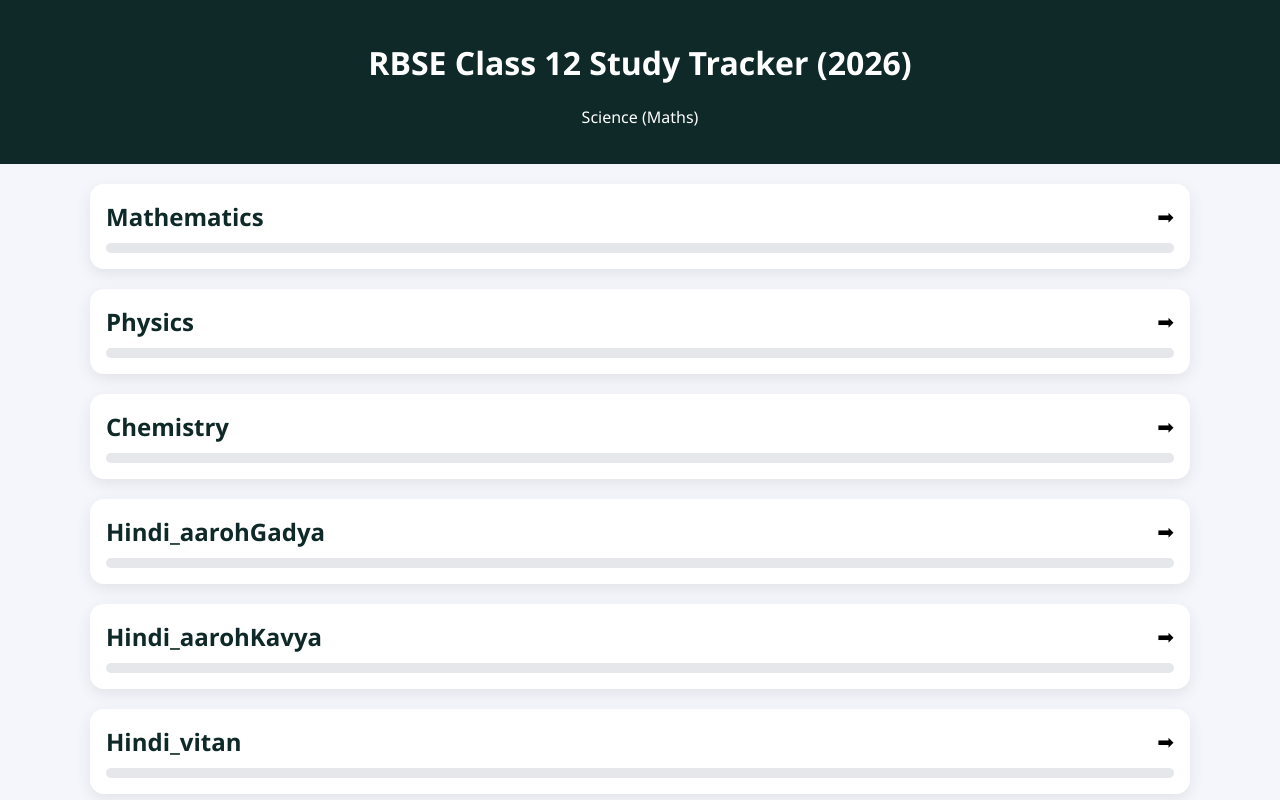
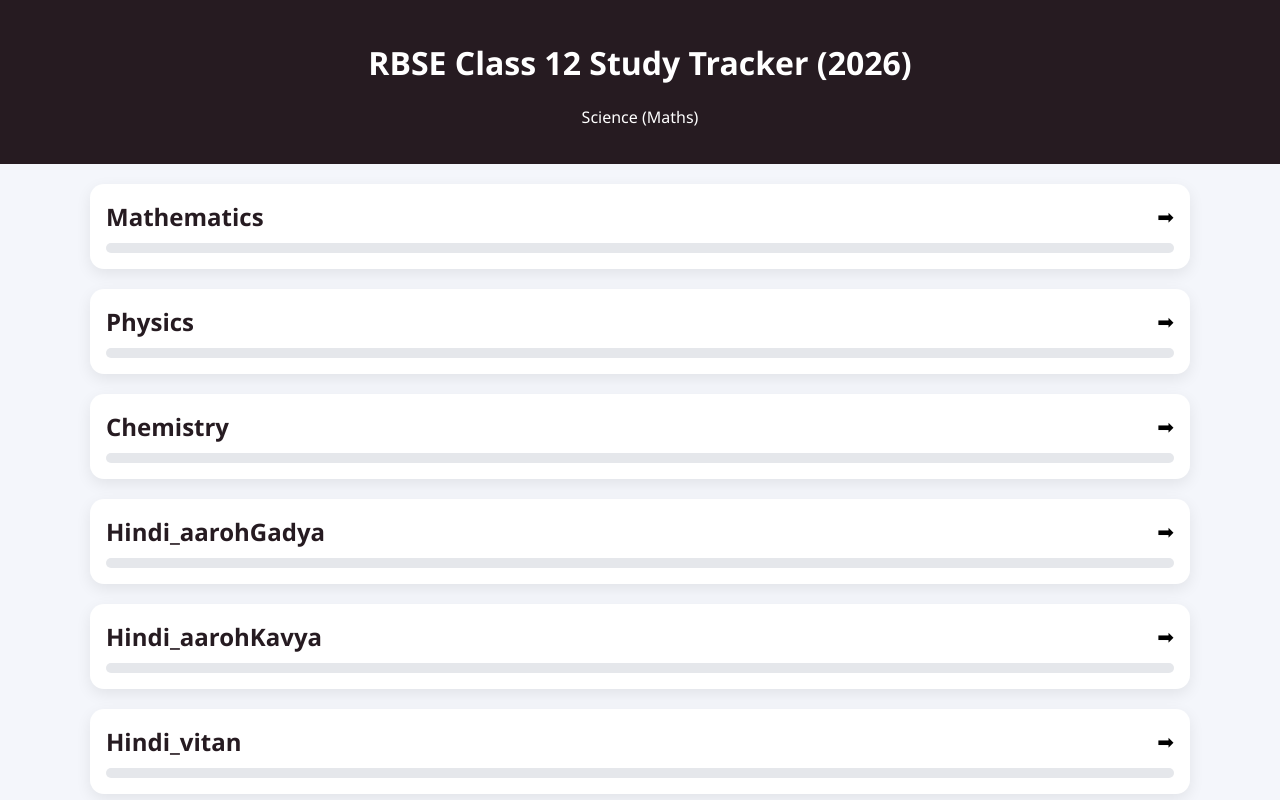
Before and after one commit to mukeshcoderhub/RBSE-TrackPro, a plain HTML site: page index.html in a window 1280 px wide. Shown: the top 800 px of the page. Drawn offline with Linux system fonts and the light colour scheme.

Commit message:
Updated project files

```diff
--- a/index.html
+++ b/index.html
@@ -13,7 +13,7 @@
       }
 
       header {
-        background: #0e2927;
+        background: #261b21;
         color: white;
         padding: 20px;
         text-align: center;
@@ -42,7 +42,7 @@
 
       .subject-header h2 {
         margin: 0;
-        color: #0e2927;
+        color: #261b21;
       }
 
       .arrow {
@@ -114,7 +114,7 @@
       }
 
       .back-btn {
-  background: #0e2927;
+        background: #261b21;
         color: white;
         border: none;
         padding: 8px 14px;
@@ -122,7 +122,6 @@
         cursor: pointer;
         margin-bottom: 10px;
       }
-
     </style>
   </head>
 
@@ -170,13 +169,9 @@
           "Semiconductor Electronics: Materials, Devices and Simple Circuits",
         ],
         Chemistry: [
-          "The Solid State",
           "Solutions",
           "Electrochemistry",
           "Chemical Kinetics",
-          "Surface Chemistry",
-          "General Principles and Processes of Isolation of Elements",
-          "The p-Block Elements",
           "The d- and f-Block Elements",
           "Coordination Compounds",
           "Haloalkanes and Haloarenes",
@@ -184,8 +179,6 @@
           "Aldehydes, Ketones and Carboxylic Acids",
           "Amines",
           "Biomolecules",
-          "Polymers",
-          "Chemistry in Everyday Life",
         ],
         Hindi_aarohGadya: [
           "भक्तिन",
@@ -193,50 +186,31 @@
           "काले मेघा पानी दे",
           "पहलवान की ढोलक",
           "शिरीष के फूल",
-          "जामुन का पेड़",
-          "आत्मपरिचय",
+          "भीमराव अम्बेडकर (बाबासाहेब) ",
         ],
         Hindi_aarohKavya: [
-          "जयशंकर प्रसाद",
-          "सूरदास",
+          "हरिवंश राय बच्चन",
+          "आलोक धन्वा",
+          "कुँवर नारायण",
+          "रघुवीर सहाय",
+          "शमशेर बहादुर सिंह",
+          "सूर्यकांत त्रिपाठी निराला",
           "तुलसीदास",
-          "निराला",
-          "नागार्जुन",
-          "केदारनाथ अग्रवाल",
-          "रामधारी सिंह दिनकर",
+          "फ़िराक़ गोरखपुरी",
+          "उमाशंकर जोशी",
         ],
-        Hindi_vitan: [
-          "सिल्वर वैडिंग",
-          "जूझ",
-          "अतीत में दबे पाँव",
-          "डायरी के पन्ने",
-        ],
+        Hindi_vitan: ["सिल्वर वैडिंग", "जूझ", "अतीत में दबे पाँव"],
         Hindi_Gramer: [
-          "संधि",
-          "समास",
-          "उपसर्ग और प्रत्यय",
+          "भाषा, व्याकरण एवं लिपि का परिचय",
+          "शब्द शक्ति",
           "अलंकार",
-          "रस",
-          "छंद",
-          "वाक्य भेद",
-          "वाच्य",
-          "काल",
-          "कारक",
-          "लिंग",
-          "वचन",
-          "पर्यायवाची शब्द",
-          "विलोम शब्द",
-          "मुहावरे और लोकोक्तियाँ",
-          "शब्द शुद्धि",
-          "वाक्य शुद्धि",
-          "लेखन के प्रकार",
-          "पत्र लेखन",
-          "निबंध लेखन",
-          "संवाद लेखन",
-          "विज्ञापन लेखन",
-          "सूचना लेखन",
-          "रिपोर्ट लेखन",
-          "प्रेस विज्ञप्ति",
+          "परिभाषिक शब्दावली",
+          "निबंध",
+          "पत्र एवं प्रारूप लेखन",
+          "विभिन्न माध्यमों के लिए लेखन",
+          "विशेष लेखन – स्वरूप और प्रकार",
+          "कहानी का गद्य रूपांतरण",
+          "रेडियो नाटक",
         ],
         English_Flamingo_Prose: [
           "The Last Lesson",
@@ -250,7 +224,6 @@
         ],
         English_Flamingo_Poetry: [
           "My Mother at Sixty-Six",
-          "An Elementary School Classroom in a Slum",
           "Keeping Quiet",
           "A Thing of Beauty",
           "A Roadside Stand",
@@ -261,31 +234,19 @@
           "The Tiger King",
           "Journey to the End of the Earth",
           "The Enemy",
-          "Should Wizard Hit Mommy?",
           "On the Face of It",
-          "Evans Tries an O-Level",
           "Memories of Childhood",
         ],
         English_Gramer: [
-          "Tenses",
-          "Modals",
-          "Active and Passive Voice",
-          "Direct and Indirect Speech (Narration)",
-          "Subject–Verb Agreement",
-          "Articles",
-          "Prepositions",
           "Conjunctions",
-          "Determiners",
+          "Synthesis",
+          "Phrasal verbs",
           "Clauses",
-          "Reported Speech (Statements, Questions, Commands)",
-          "Transformation of Sentences",
-          "Editing and Omission",
-          "Sentence Reordering (Jumbled Sentences)",
-          "Gap Filling",
-          "Error Correction",
+          "Report OR Paragraph",
+          "Letter OR Application",
+          "Notic OR Reply",
         ],
       };
-
 
       const app = document.getElementById("app");
       const data = JSON.parse(localStorage.getItem("rbseTracker")) || {};
@@ -347,22 +308,28 @@ function subjectDetailView(subject) {
           div.innerHTML = `
       <div class="chapter-title">${ch}</div>
       <div class="options">
-        <label><input type="checkbox" ${data[key].theory?"checked":""}> Theory</label>
-        <label><input type="checkbox" ${data[key].questions?"checked":""}> Questions</label>
-        <label><input type="checkbox" ${data[key].mcq?"checked":""}> MCQ</label>
+        <label><input type="checkbox" ${
+          data[key].theory ? "checked" : ""
+        }> Theory</label>
+        <label><input type="checkbox" ${
+          data[key].questions ? "checked" : ""
+        }> Questions</label>
+        <label><input type="checkbox" ${
+          data[key].mcq ? "checked" : ""
+        }> MCQ</label>
       </div>
-      <div class="status ${completed?"completed":"incomplete"}">
-        ${completed?"Completed":"Incomplete"}
+      <div class="status ${completed ? "completed" : "incomplete"}">
+        ${completed ? "Completed" : "Incomplete"}
       </div>
     `;
 
           const boxes = div.querySelectorAll("input");
 
-    boxes[0].onchange = e => data[key].theory = e.target.checked;
-    boxes[1].onchange = e => data[key].questions = e.target.checked;
-    boxes[2].onchange = e => data[key].mcq = e.target.checked;
+          boxes[0].onchange = (e) => (data[key].theory = e.target.checked);
+          boxes[1].onchange = (e) => (data[key].questions = e.target.checked);
+          boxes[2].onchange = (e) => (data[key].mcq = e.target.checked);
 
-    boxes.forEach(b =>
+          boxes.forEach((b) =>
             b.addEventListener("change", () => {
               save();
               subjectDetailView(subject);
@@ -378,7 +345,7 @@ function subjectDetailView(subject) {
       function updateProgress(subject, bar) {
         const chapters = syllabus[subject];
         let done = 0;
-  chapters.forEach(ch => {
+        chapters.forEach((ch) => {
           const k = subject + "-" + ch;
           if (data[k]?.theory && data[k]?.questions && data[k]?.mcq) done++;
         });
```
Lines whose indentation alone changed are shown as unchanged.
